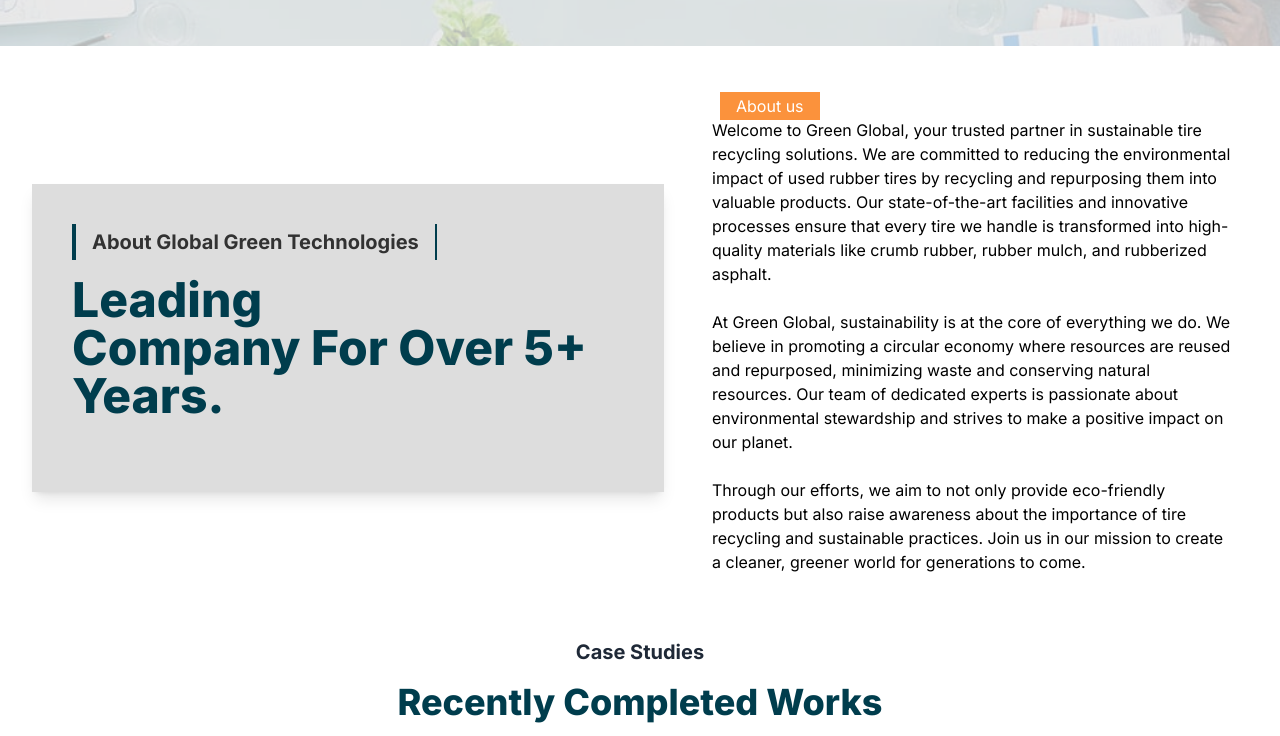
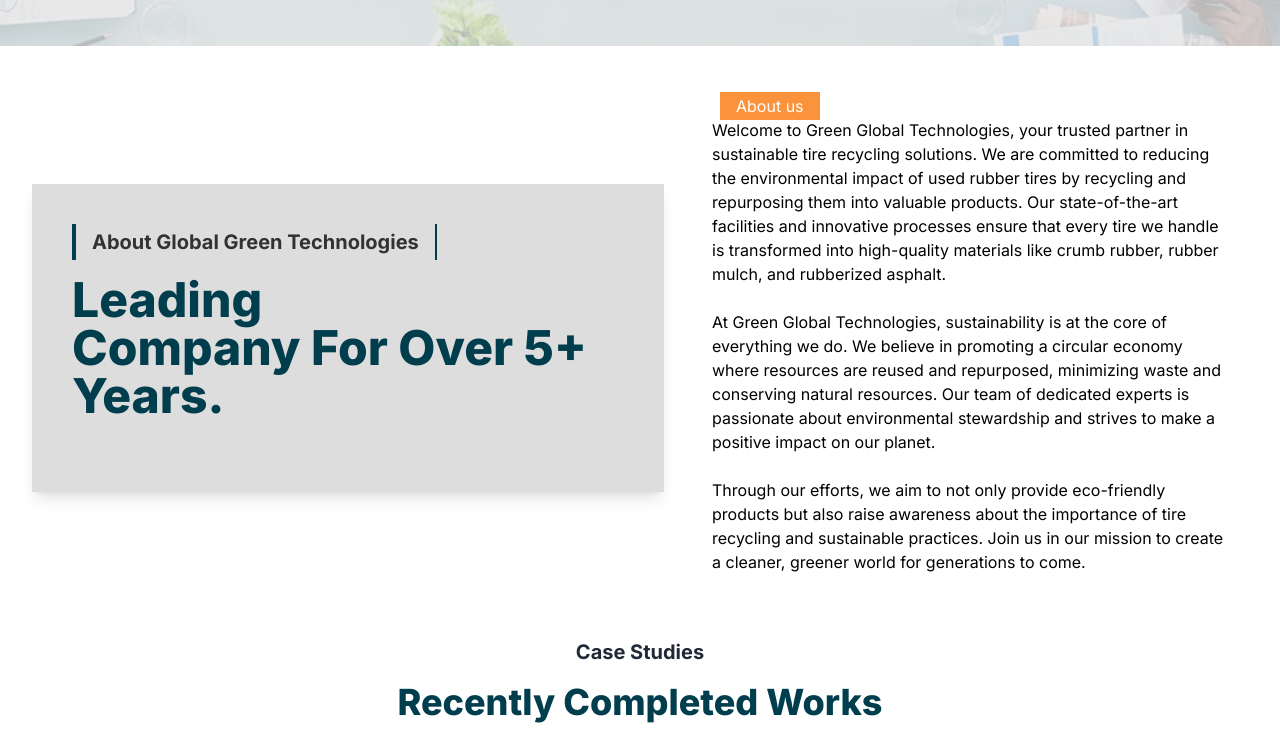
Before and after one commit to nikunj309/green-global-blog, a Next.js app: page /about in a window 1280 px wide. Shown: the part 483-1219 px from the top of the page. Built offline with nearby package versions, Linux system fonts and the light colour scheme.

Commit message:
add data3

```diff
--- a/src/app/about/page.tsx
+++ b/src/app/about/page.tsx
@@ -85,9 +85,9 @@
                 About us
               </span>
               <p className='text-sm md:text-base flex-wrap'>
-                Welcome to Green Global, your trusted partner in sustainable tire recycling solutions. We are committed to reducing the environmental impact of used rubber tires by recycling and repurposing them into valuable products. Our state-of-the-art facilities and innovative processes ensure that every tire we handle is transformed into high-quality materials like crumb rubber, rubber mulch, and rubberized asphalt.
+                Welcome to Green Global Technologies, your trusted partner in sustainable tire recycling solutions. We are committed to reducing the environmental impact of used rubber tires by recycling and repurposing them into valuable products. Our state-of-the-art facilities and innovative processes ensure that every tire we handle is transformed into high-quality materials like crumb rubber, rubber mulch, and rubberized asphalt.
                 <br /><br />
-                At Green Global, sustainability is at the core of everything we do. We believe in promoting a circular economy where resources are reused and repurposed, minimizing waste and conserving natural resources. Our team of dedicated experts is passionate about environmental stewardship and strives to make a positive impact on our planet.
+                At Green Global Technologies, sustainability is at the core of everything we do. We believe in promoting a circular economy where resources are reused and repurposed, minimizing waste and conserving natural resources. Our team of dedicated experts is passionate about environmental stewardship and strives to make a positive impact on our planet.
                 <br /><br />
                 Through our efforts, we aim to not only provide eco-friendly products but also raise awareness about the importance of tire recycling and sustainable practices. Join us in our mission to create a cleaner, greener world for generations to come.
               </p>
--- a/src/app/contact/page.tsx
+++ b/src/app/contact/page.tsx
@@ -79,9 +79,9 @@
               {/* <Image src={location} width={30} height={30} alt="Location icon" /> */}
               <MdOutlineLocationOn   size={40} className='sm:size-30' />
               <div>
-                <div className="text-lg font-semibold">HEAD OFFICE</div>
+                <div className="text-lg font-semibold">Factory Address</div>
                 <div className="text-base">
-                  Green Global Technologies, Moje Pratapnagar, Ta: Savli, Dis:
+                  Green Global Technologies, SR. NO: 74/1, Moje: Pratapnagar, Taluka: Savli, Dis:
                   Vadodara, Gujarat - 391520
                 </div>
               </div>
--- a/src/components/BottomBanner.tsx
+++ b/src/components/BottomBanner.tsx
@@ -11,7 +11,7 @@
             <div className="absolute inset-0 bg-black opacity-60"></div>
             <div className="absolute inset-0 flex items-center justify-center">
                 <p className="text-white text-2xl md:text-4xl font-normal font-Moul text-center md:max-w-[20%] max-w-[70%]">
-                    “Create Real Transformation with a Global Green Technology”
+                    “Create Real Transformation with a Green Global Technologies”
                 </p>
             </div>
         </div>
--- a/src/components/HomeAboutSection.tsx
+++ b/src/components/HomeAboutSection.tsx
@@ -7,9 +7,9 @@
     return (
         <div className="flex flex-col md:flex-row items-center justify-between p-6 md:p-12">
             <div className="md:w-1/2 md:pr-6 order-2 md:order-1"> {/* Order changed for smaller screens */}
-                <h1 className="text-4xl md:text-5xl font-normal font-montserrat mb-4">Welcome to Green Global Technology</h1>
+                <h1 className="text-4xl md:text-5xl font-normal font-montserrat mb-4">Welcome to Green Global Technologies</h1>
                 <p className="text-lg md:text-xl font-normal font-montserrat mb-4 opacity-50">We are a Leading Global Tire Management/Recycling Company, Committed to The Environment</p>
-                <p className="text-base md:text-lg font-normal font-montserrat mb-4 opacity-50">Welcome to Green Global, your trusted partner in sustainable tire recycling solutions. We specialize in the responsible disposal and recycling of old and used rubber tires, transforming them into valuable resources like crumb rubber. Our mission is to promote environmental sustainability through innovative recycling practices. Join us in our journey to create a greener planet.</p>
+                <p className="text-base md:text-lg font-normal font-montserrat mb-4 opacity-50">Welcome to Green Global Technologies, your trusted partner in sustainable tire recycling solutions. We specialize in the responsible disposal and recycling of old and used rubber tires, transforming them into valuable resources like crumb rubber. Our mission is to promote environmental sustainability through innovative recycling practices. Join us in our journey to create a greener planet.</p>
                 <Link href='/about'>
                 <button className="mt-8 px-6 md:px-8 py-2 md:py-3 bg-[#323232] text-white font-bold rounded-sm text-sm md:text-base hover:bg-[#696464]">
                     Learn more
```
